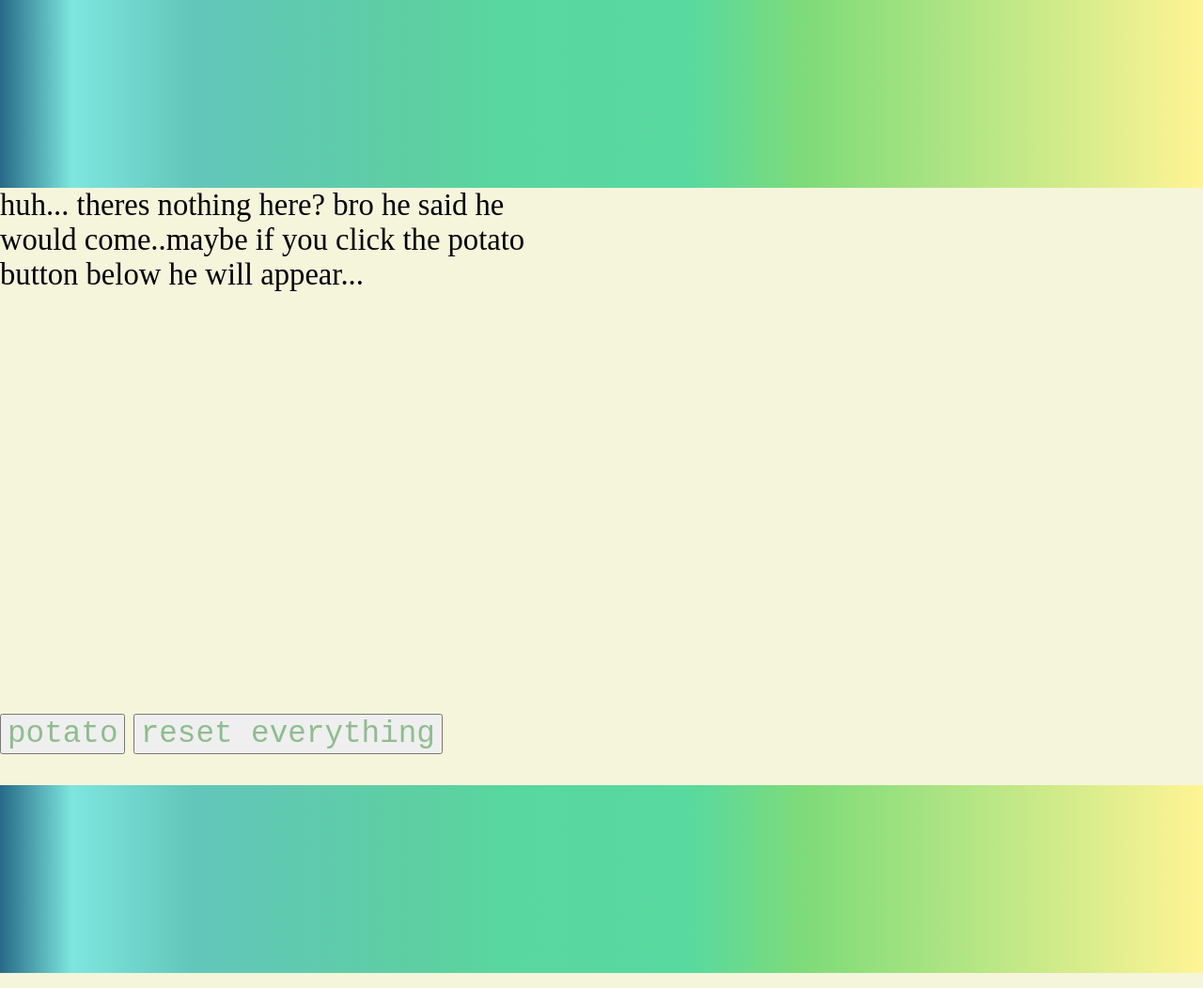
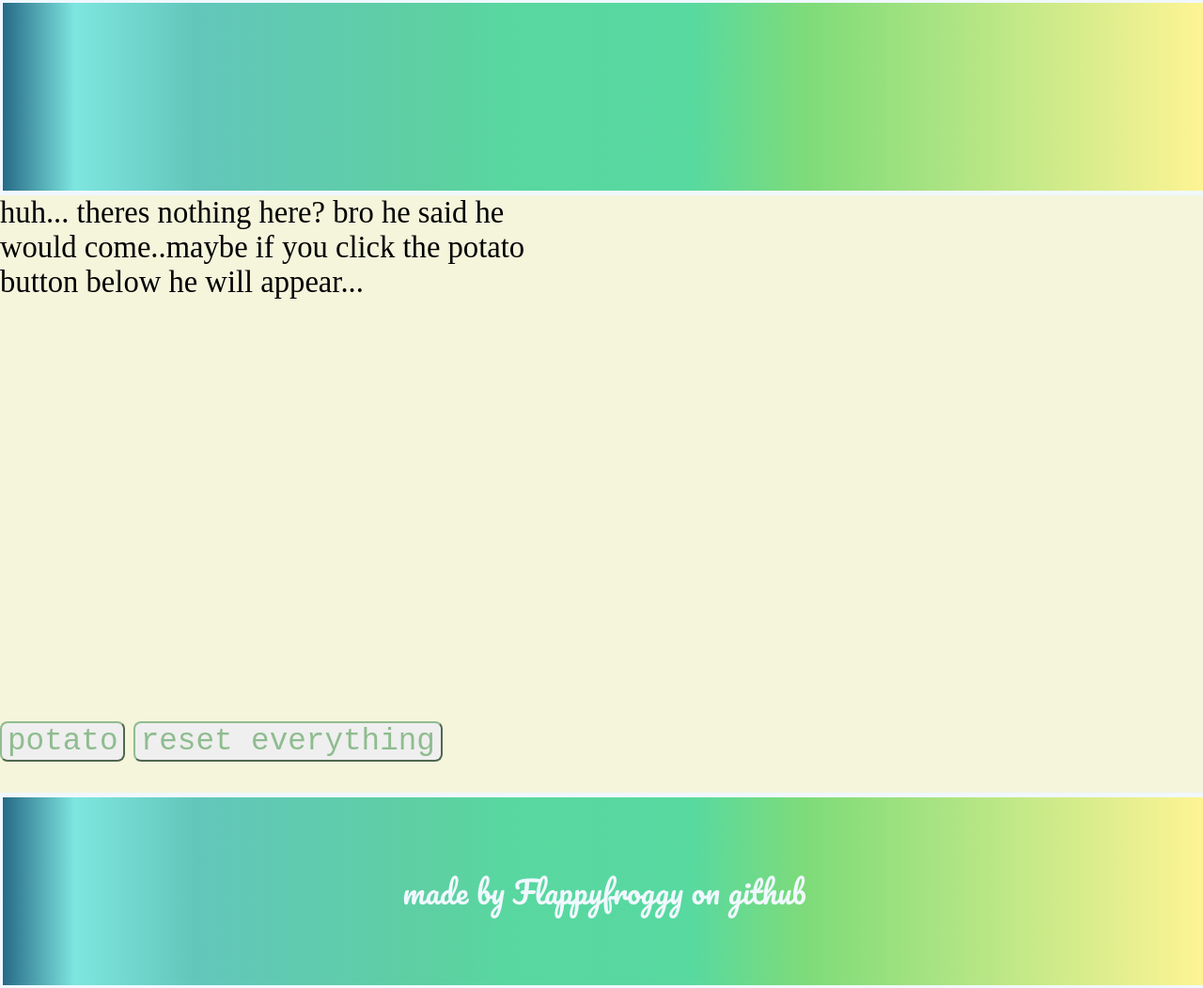
Before and after one commit to Flappyfroggy/potato, a plain HTML site: page index.html in a window 1280 px wide. Shown: the whole page at 94% size. Drawn offline with Linux system fonts and the light colour scheme; a web font is replaced by a local one.

Commit message:
small additions

```diff
--- a/index.html
+++ b/index.html
@@ -3,6 +3,9 @@
 <link rel="preconnect" href="https://fonts.googleapis.com">
 <link rel="preconnect" href="https://fonts.gstatic.com" crossorigin>
 <link href="https://fonts.googleapis.com/css2?family=Metamorphous&display=swap" rel="stylesheet">
+<link rel="preconnect" href="https://fonts.googleapis.com">
+<link rel="preconnect" href="https://fonts.gstatic.com" crossorigin>
+<link href="https://fonts.googleapis.com/css2?family=Pacifico&display=swap" rel="stylesheet">
 <style>
 * {
   font-size: 4.08vh;
@@ -28,6 +31,9 @@ body {
 background: linear-gradient(90deg,rgba(38, 106, 135, 1) 0%, rgba(126, 230, 223, 1) 6%, rgba(99, 198, 187, 1) 16%, rgba(93, 208, 161, 1) 36%, rgba(89, 215, 160, 1) 42%, rgba(87, 217, 160, 1) 57%, rgba(127, 219, 121, 1) 67%, rgba(255, 244, 148, 1) 100%);
 width: 100%;
 height: 25vh;
+border-bottom: 5px;
+border-color: aliceblue;
+border-style: solid;
 
 }
 #cheese2 {
@@ -37,6 +43,18 @@ width: 100%;
 height: 25vh;
 margin-top: 10;
 padding-top: 10;
+display: flex;
+align-items: center;
+justify-content: center;
+font-family: "Pacifico", cursive;
+color: aliceblue;
+border-top: 5px;
+border-color: aliceblue;
+border-style: solid;
+}
+button {
+  border-radius: 1vh;
+  border-color: #8fbc8f;
 }
 </style>
 <meta charset="utf-8">
@@ -48,7 +66,7 @@ padding-top: 10;
 <button onclick="clickCounter()" type="button">potato</button>
 <button onclick="reset()" type="button">reset everything</button>
 <p id="result"></p>
-<div id="cheese2"></div>
+<div id="cheese2">made by Flappyfroggy on github</div>
 <script>
  const div = document.getElementById('potato')
 
```
